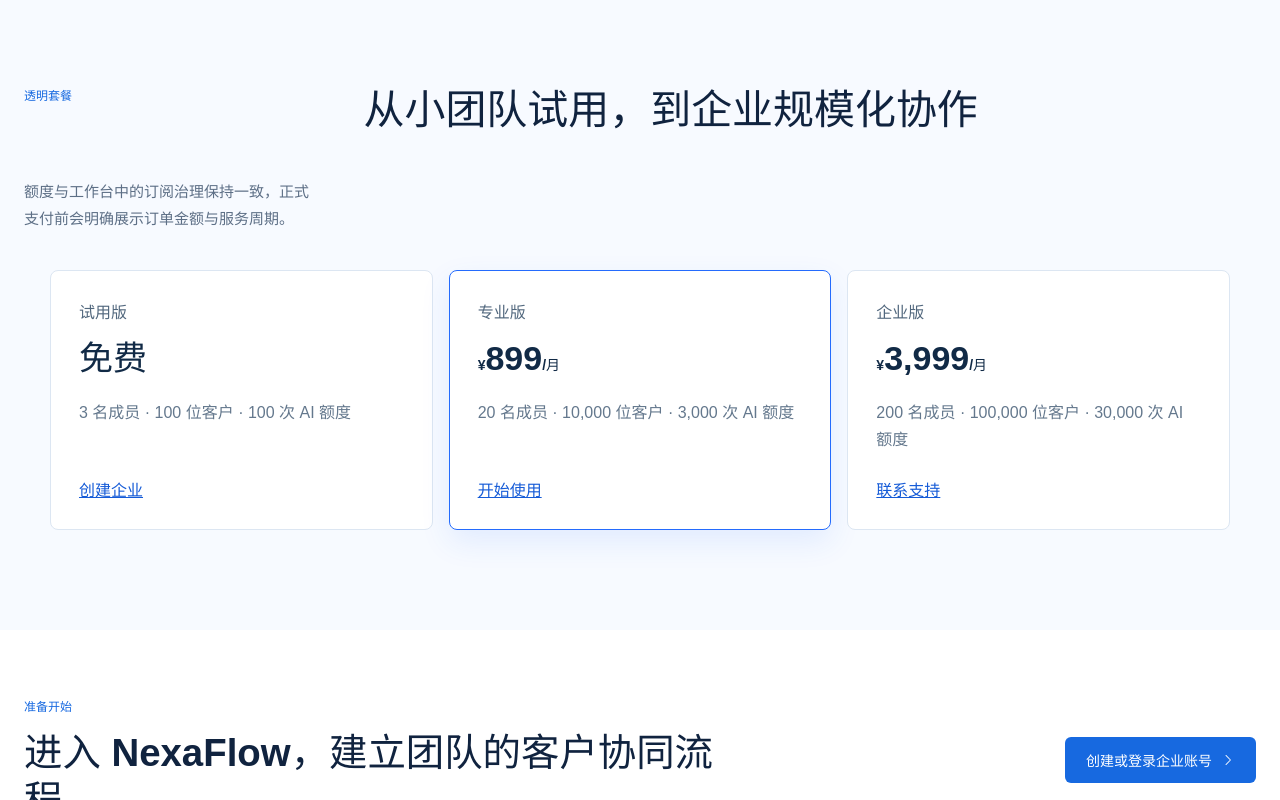
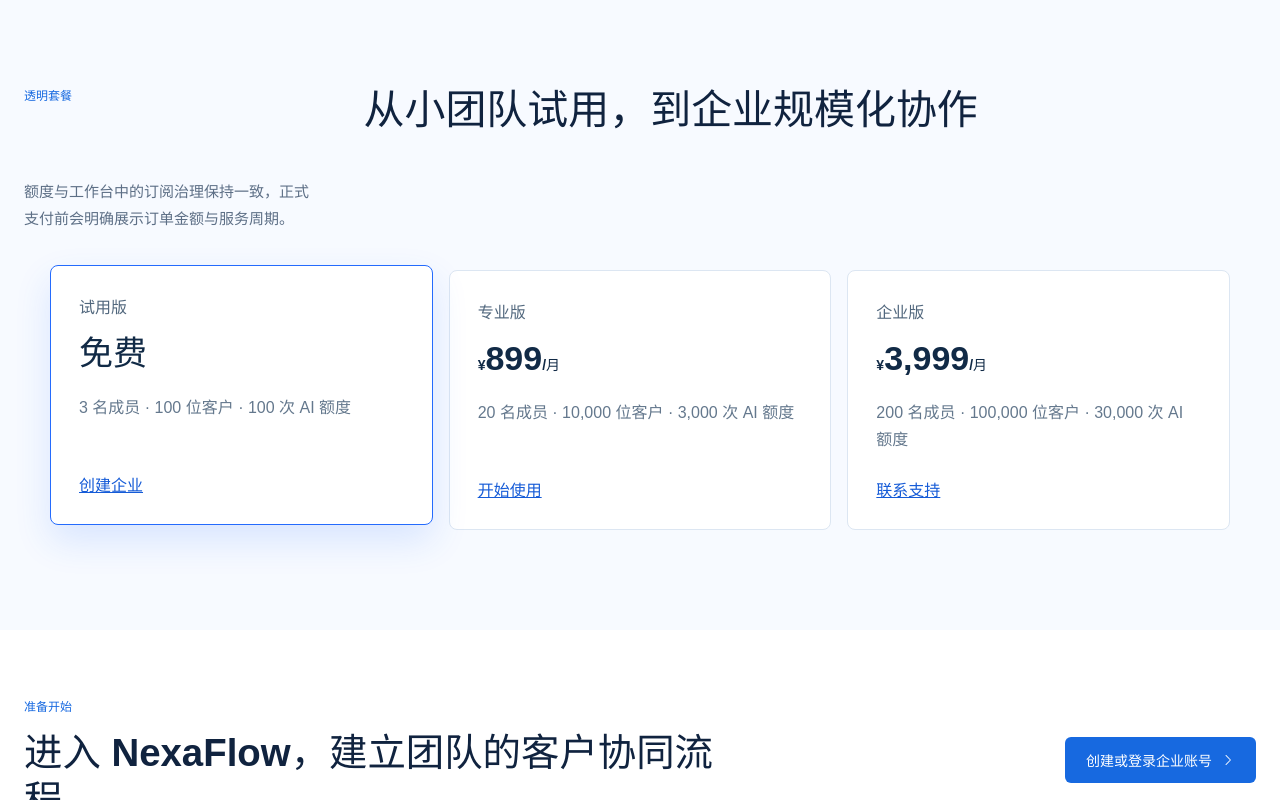
Before and after one commit to wangken13/nexaflow-frontend, a Vue app: page / in a window 1280 px wide. In both pictures the pointer is over the element 241 px from the left and 2784 px from the top of the page. Shown: the part 2384-3184 px from the top of the page. Built offline with nearby package versions, Linux system fonts and the light colour scheme.

Commit message:
fix: make pricing cards respond to hover

```diff
--- a/src/public-site.css
+++ b/src/public-site.css
@@ -160,6 +160,7 @@
 }
 
 .pricing-grid article {
+  position: relative;
   display: flex;
   min-height: 250px;
   flex-direction: column;
@@ -168,9 +169,22 @@
   border: 1px solid #dce6f2;
   border-radius: 8px;
   background: #fff;
+  transition: border-color 180ms ease, box-shadow 180ms ease, transform 180ms ease;
 }
 
 .pricing-grid article.featured { border-color: #246bfd; box-shadow: 0 12px 30px rgb(36 107 253 / 10%); }
+.pricing-grid article:hover,
+.pricing-grid article:focus-within {
+  z-index: 1;
+  border-color: #246bfd;
+  box-shadow: 0 16px 36px rgb(36 107 253 / 14%);
+  transform: translateY(-5px);
+}
+.pricing-grid:has(article:hover) article.featured:not(:hover),
+.pricing-grid:has(article:focus-within) article.featured:not(:focus-within) {
+  border-color: #dce6f2;
+  box-shadow: none;
+}
 .pricing-grid p { margin: 0 0 18px; color: #51677d; font-weight: 700; }
 .pricing-grid strong { color: #112a46; font-size: 34px; line-height: 1; }
 .pricing-grid strong small { font-size: 14px; font-weight: 600; }
@@ -194,3 +208,8 @@
   .legal-page article { margin: 0 14px 36px; padding: 30px 22px; }
   .legal-page h1 { font-size: 30px; }
 }
+
+@media (prefers-reduced-motion: reduce) {
+  .pricing-grid article:hover,
+  .pricing-grid article:focus-within { transform: none; }
+}
```
